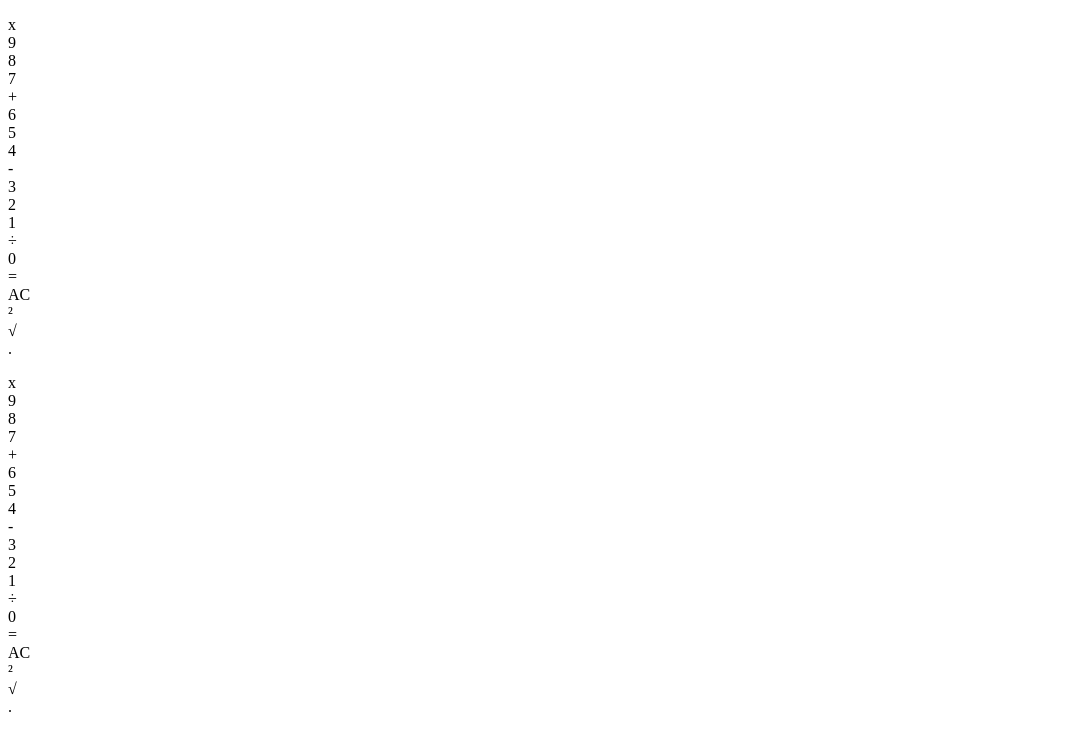
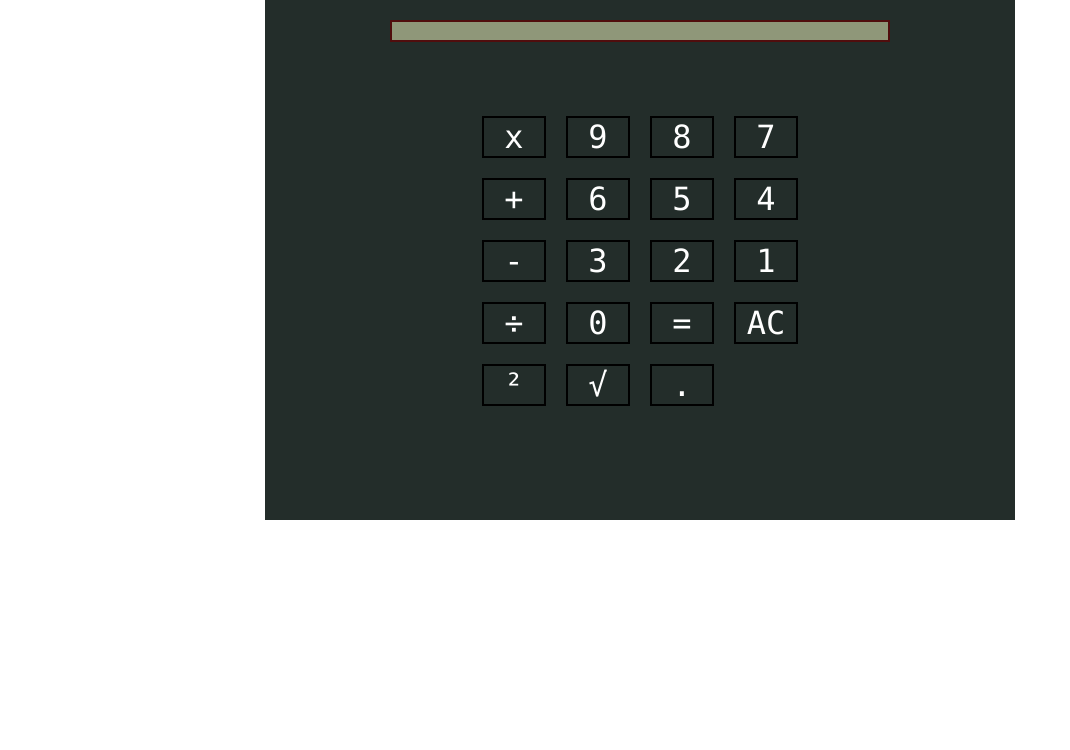
Before and after one commit to karianjahi/simple-calculator, a plain HTML site: page index.html in a window 1280 px wide. Shown: the whole page, without its empty margins (0-1070 px from the left). Drawn offline with nearby package versions, Linux system fonts and the light colour scheme.

Commit message:
Style the calculator

```diff
--- a/index.html
+++ b/index.html
@@ -7,9 +7,8 @@
     <title>Simple Calculator</title>
     <link href="styles.css" rel="stylesheet">
 </head>
-
 <body>
-    <div id="all-content">
+     <div id="all-content">
 
         <div class="screen">
             <p id="output"></p>
@@ -18,24 +17,24 @@
         <div class="interaction-area">
             <div class="row">
                 <div id="times" class="character">x</div>
-                <div id="nine" class="character">9</div>
-                <div id="eight" class="character">8</div>
-                <div id="seven" class="character">7</div>
-                <div id="plus" class="character">+</div>
-                <div id="six" class="character">6</div>
-                <div id="five" class="character">5</div>
-                <div id="four" class="character">4</div>
-                <div id="minus" class="character">-</div>
-                <div id="three" class="character">3</div>
-                <div id="two" class="character">2</div>
-                <div id="one" class="character">1</div>
-                <div id="divide" class="character">&divide</div>
-                <div id="zero" class="character">0</div>
-                <div id="equals" class="character">=</div>
-                <div id="reset" class="character">AC</div>
-                <div id="square" class="character">²</div>
-                <div id="divide" class="character">√</div>
-                <div id="dot" class="character">.</div>
+                <div id = "nine" class="character">9</div>
+                <div id = "eight"class="character">8</div>
+                <div id = "seven" class="character">7</div>
+                <div id = "plus" class="character">+</div>
+                <div id = "six" class="character">6</div>
+                <div id = "five" class="character">5</div>
+                <div id = "four" class="character">4</div>
+                <div id = "minus" class="character">-</div>
+                <div id = "three" class="character">3</div>
+                <div id = "two" class="character">2</div>
+                <div id = "one" class="character">1</div>
+                <div id = "divide" class="character">&divide</div>
+                <div id = "zero" class="character">0</div>
+                <div id = "equals" class="character">=</div>
+                <div id = "reset" class="character">AC</div>
+                <div id = "square" class="character">²</div>
+                <div id = "divide" class="character">√</div>
+                <div id = "dot" class="character">.</div>
                 <div class="character empty"></div>
                 <div class="character empty"></div>
                 <div class="character empty"></div>
@@ -49,49 +48,4 @@
     <script src="https://cdn.jsdelivr.net/npm/mathjs@11/lib/browser/math.js"></script>
     <script src="script.js"></script>
 </body>
-
 </html>
-
-<body>
-    <div id="all-content">
-
-        <div class="screen">
-            <p id="output"></p>
-            <div id="answer"></div>
-        </div>
-        <div class="interaction-area">
-            <div class="row">
-                <div id="times" class="character">x</div>
-                <div id="nine" class="character">9</div>
-                <div id="eight" class="character">8</div>
-                <div id="seven" class="character">7</div>
-                <div id="plus" class="character">+</div>
-                <div id="six" class="character">6</div>
-                <div id="five" class="character">5</div>
-                <div id="four" class="character">4</div>
-                <div id="minus" class="character">-</div>
-                <div id="three" class="character">3</div>
-                <div id="two" class="character">2</div>
-                <div id="one" class="character">1</div>
-                <div id="divide" class="character">&divide</div>
-                <div id="zero" class="character">0</div>
-                <div id="equals" class="character">=</div>
-                <div id="reset" class="character">AC</div>
-                <div id="square" class="character">²</div>
-                <div id="divide" class="character">√</div>
-                <div id="dot" class="character">.</div>
-                <div class="character empty"></div>
-                <div class="character empty"></div>
-                <div class="character empty"></div>
-
-
-            </div>
-
-        </div>
-
-    </div>
-    <script src="https://cdn.jsdelivr.net/npm/mathjs@11/lib/browser/math.js"></script>
-    <script src="script.js"></script>
-</body>
-
-</html>
--- a/styles.css
+++ b/styles.css
@@ -0,0 +1,88 @@
+*,
+*::before,
+*::after {
+    box-sizing: border-box;
+    padding: 0;
+    margin: 0;
+}
+
+#all-content {
+    background-color: #232d2a;
+    margin: 0 auto;
+    padding: 20px;
+    max-width: 750px;
+    display: flex;
+    flex-direction: column;
+    justify-content: center;
+    align-items: center;
+    height: 65vh;
+
+}
+
+
+.screen {
+    position: relative;
+    border: 2px solid rgb(80, 13, 13);
+    max-width: 500px;
+    width: 100%;
+    height: 100px;
+    background-color: #8F9779;
+}
+
+#answer {
+    position: absolute;
+    font-size: 1.5em;
+    bottom: 0;
+    right: 0;
+    font-family: monaco;
+}
+.row {
+    display: grid;
+    grid-template-columns: repeat(4, 1fr);
+    grid-template-rows: repeat(4, auto);
+    max-width: 700px;
+    padding: 2em;
+    font-size: 2em;
+}
+
+.character {
+    border: 2px solid black;
+    place-items: center;
+    place-content: center;
+    margin: 10px;
+    text-align: center;
+    font-family: monaco;
+    color: white;
+    width: 2em;
+    max-width: 3em;
+}
+
+#dot {
+
+}
+
+.character:hover {
+    background-color: #404f4a;
+    cursor: pointer;
+}
+
+.character:active {
+    background-color: white;
+    color: black;
+}
+
+
+.empty {
+    border: none;
+}
+
+.empty:hover {
+    background-color: #232d2a;
+    color: white;
+}
+
+
+#output {
+    font-size: 1.5em;
+    font-family: monaco;
+}
```
